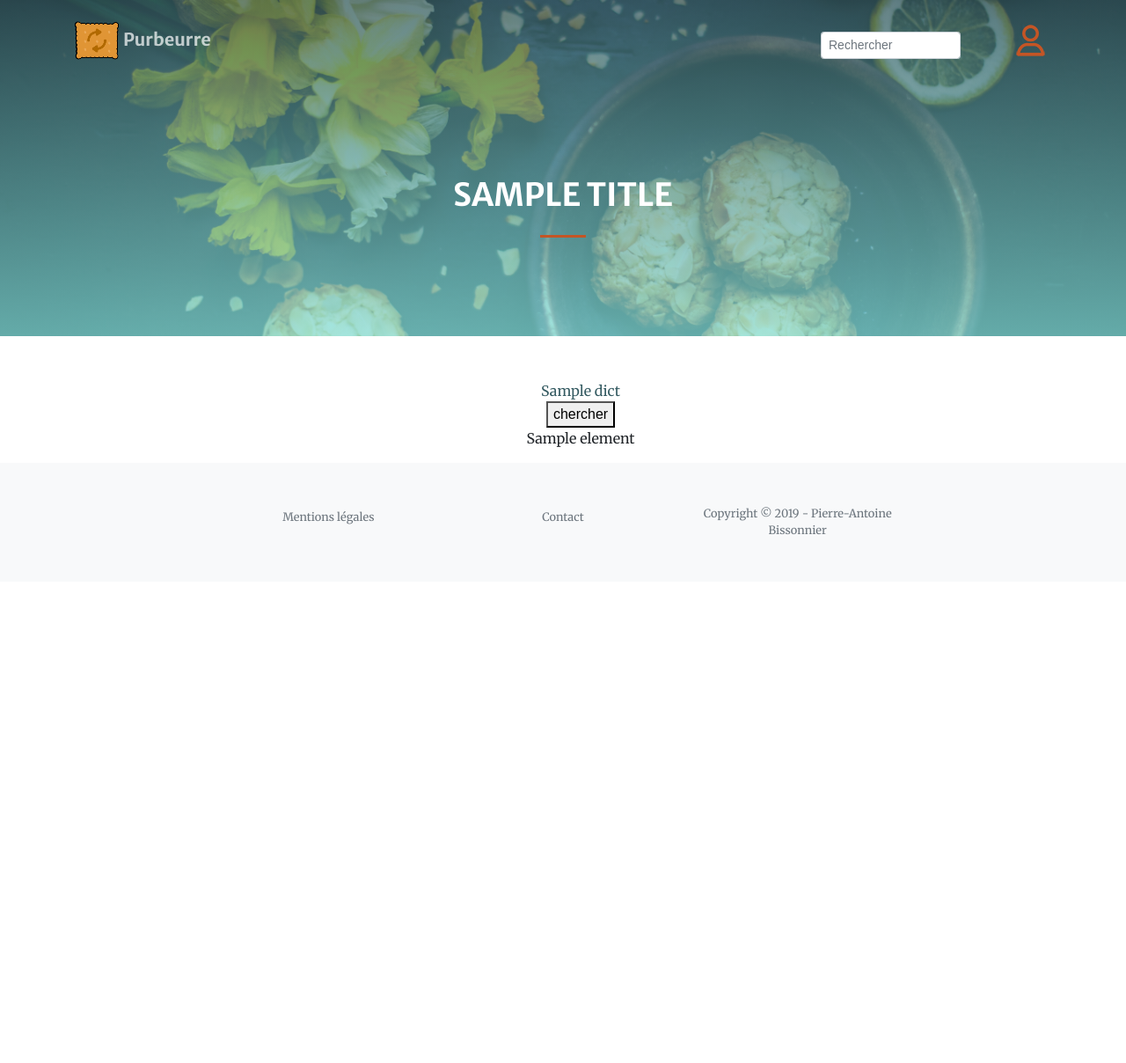
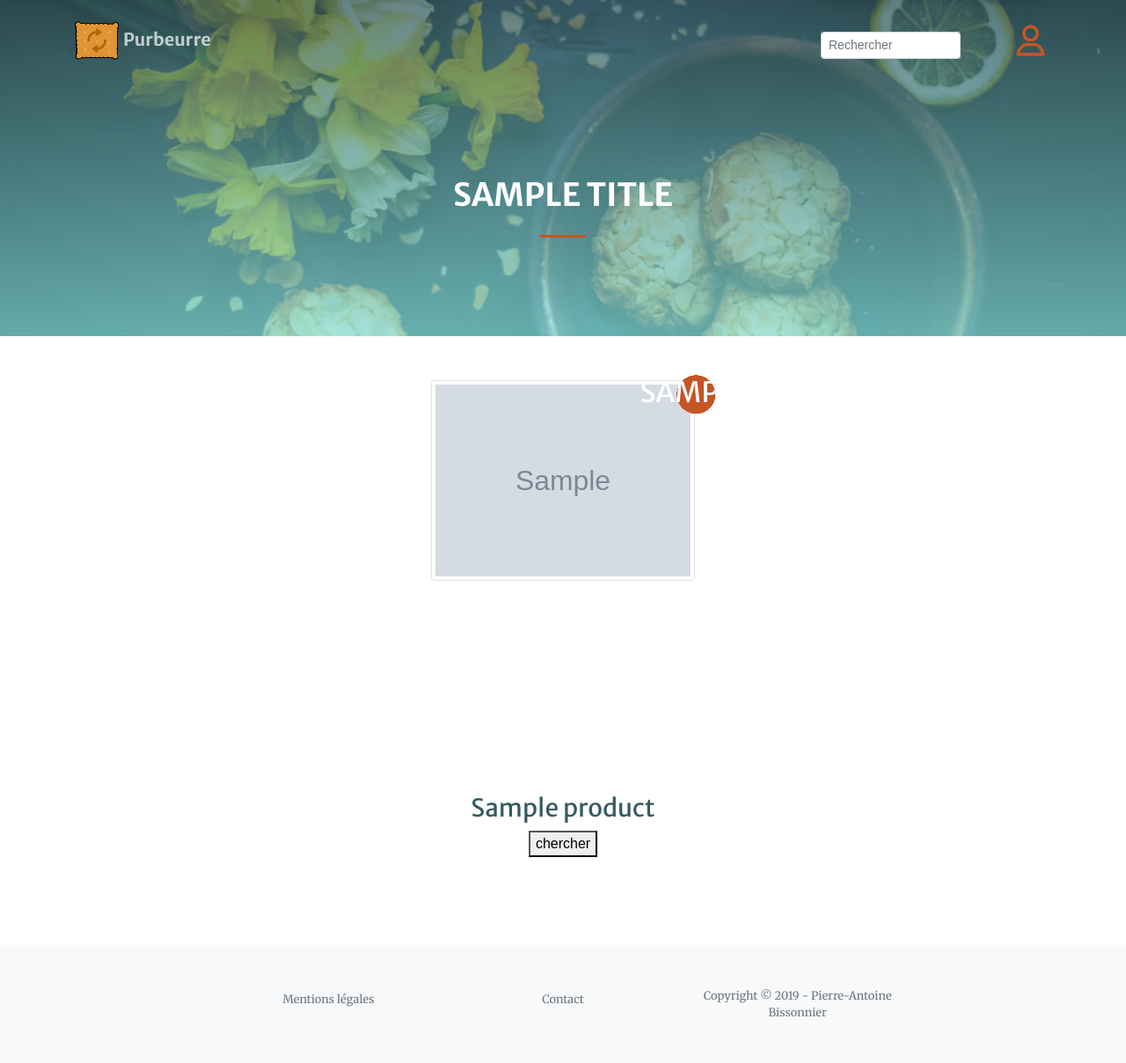
Before and after one commit to pabissonnier/project8__purbeurre, a Django app: template templates/answer/list.html in a window 1280 px wide. Shown: the whole page at 88% size. Before the commit the page ends 608 px from the top, so only its background shows below. Run offline with Django 3.2, Linux system fonts and the light colour scheme; tables that the repository leaves empty hold one stand-in row (values such as "Sample post"); the template is opened without the code that fills it: values that come from a table or form of the project are taken from there, most other values are stand-ins (such as "Sample title", 1, 10 or a date in 2020); grey boxes marked "Sample" are stand-in pictures; some libraries are stand-ins or nearby versions.

Commit message:
Change the style of the list page to see picture and nutriscore

```diff
--- a/templates/answer/list.html
+++ b/templates/answer/list.html
@@ -13,16 +13,21 @@
     </div>
   </header>
   <div class="row h-250 align-items-left justify-content-center text-center">
-    <ul>
-        {% for dict in products_url_and_names %}
-          {% for name, url_name in dict.items %}
-              <a href="#">{{ name }}</a>
-              <form action="{% url 'application' %}" method="get" accept-charset="utf-8">
-                <button name="app-query" type="submit" value="{{ name }}">chercher</button>
-              </form>
-          {% endfor %}
+        {% for product in products %}
+            <div class="col-sm-4 text center">
+                <div class="result-display">
+                    <a href="{% url 'detail' product_id=product.id %}">
+                        <div class="product_pic"><img class="img-thumbnail" src="{{ product.picture }}" alt="{{ product.name }}"></div>
+                    </a>
+                    <div class="nc_round"><h2>{{ product.nutriscore|upper }}</h2></div>
+                    <h3><a href="{% url 'detail' product_id=product.id %}">{{ product.name }}</a></h3>
+
+                    <form action="{% url 'application' %}" method="get" accept-charset="utf-8">
+                        <button name="app-query" type="submit" value="{{ product.name }}">chercher</button>
+                    </form>
+                </div>
+            </div>
+            {% if forloop.counter|divisibleby:3 %}<div class="clearfix"></div>{% endif %}
         {% endfor %}
-        {{ element }}
-    </ul>
   </div>
 {% endblock %}
```
Also changed, not shown: answer/database_manager.py (+2 -21 lines), answer/views.py (+7 -8 lines).
